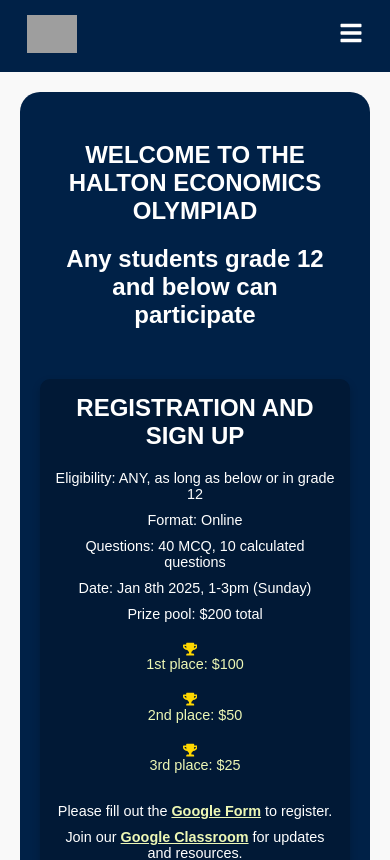
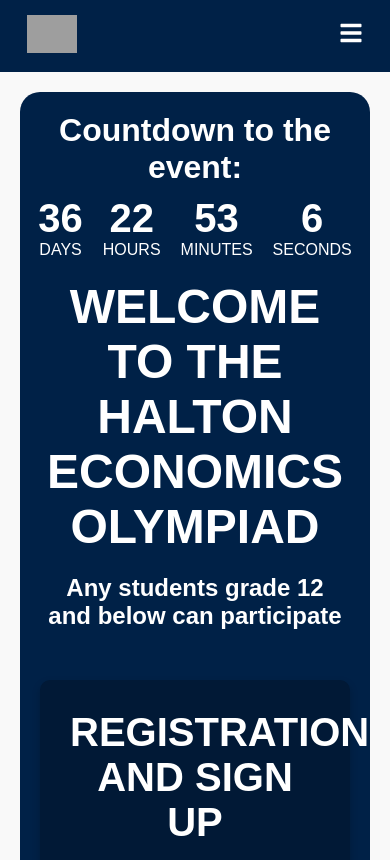
Before and after one commit to thecodemonki/Economics-Club-Website, a React (Create React App) app: page / in a window 390 px wide. Shown: the top 860 px of the page. Built offline with nearby package versions, Linux system fonts and the light colour scheme; grey boxes are pictures that could not be loaded.

Commit message:
added clock + updated time

```diff
--- a/package.json
+++ b/package.json
@@ -8,8 +8,10 @@
     "@testing-library/user-event": "^13.5.0",
     "dotenv": "^16.4.7",
     "emailjs-com": "^3.2.0",
+    "framer-motion": "^11.15.0",
     "lucide-react": "^0.468.0",
     "react": "^18.3.1",
+    "react-countdown": "^2.3.6",
     "react-dom": "^18.3.1",
     "react-icons": "^5.4.0",
     "react-router-dom": "^7.0.2",
--- a/src/Components/Home/Home.css
+++ b/src/Components/Home/Home.css
@@ -29,18 +29,6 @@
 .title-section p {
   font-size: 1.5em;
   font-weight: bold;
-}
-
-@media (max-width: 768px) {
-  .title-section h1 {
-    font-size: 2em; /* Adjust font size for smaller screens */
-  }
-}
-
-@media (max-width: 480px) {
-  .title-section h1 {
-    font-size: 1.5em; /* Further adjust font size for very small screens */
-  }
 }
 
 .registration-section {
@@ -106,32 +94,34 @@
   color: #ffeb3b; /* Lighter yellow on hover */
 }
 
-@media (max-width: 768px) {
-  .registration-section {
-    padding: 20px; /* Adjust padding for smaller screens */
+.countdown-timer {
+  text-align: center;
+  margin-bottom: 20px;
 }
 
-  .registration-section h2 {
-    font-size: 2em; /* Adjust font size for smaller screens */
+.countdown-timer h3 {
+  font-size: 2em;
+  margin-bottom: 10px;
 }
 
-  .registration-section p,
-  .registration-section ul li {
-    font-size: 1em; /* Adjust font size for smaller screens */
-  }
+.countdown {
+  display: flex;
+  justify-content: center;
+  gap: 20px;
 }
 
-@media (max-width: 480px) {
-  .registration-section {
-    padding: 15px; /* Further adjust padding for very small screens */
+.countdown-item {
+  display: flex;
+  flex-direction: column;
+  align-items: center;
 }
 
-  .registration-section h2 {
-    font-size: 1.5em; /* Further adjust font size for very small screens */
+.countdown-time {
+  font-size: 2.5em;
+  font-weight: bold;
 }
 
-  .registration-section p,
-  .registration-section ul li {
-    font-size: 0.9em; /* Further adjust font size for very small screens */
+.countdown-label {
+  font-size: 1em;
+  text-transform: uppercase;
 }
-}
--- a/src/Components/Home/Home.js
+++ b/src/Components/Home/Home.js
@@ -1,10 +1,42 @@
 import React from 'react';
 import { FaTrophy } from 'react-icons/fa';
+import Countdown from 'react-countdown';
 import './Home.css';
 
 function Home() {
+  const countdownRenderer = ({ days, hours, minutes, seconds, completed }) => {
+    if (completed) {
+      return <span>The event has started!</span>;
+    } else {
+      return (
+        <div className="countdown">
+          <div className="countdown-item">
+            <div className="countdown-time">{days}</div>
+            <span className="countdown-label">Days</span>
+          </div>
+          <div className="countdown-item">
+            <div className="countdown-time">{hours}</div>
+            <span className="countdown-label">Hours</span>
+          </div>
+          <div className="countdown-item">
+            <div className="countdown-time">{minutes}</div>
+            <span className="countdown-label">Minutes</span>
+          </div>
+          <div className="countdown-item">
+            <div className="countdown-time">{seconds}</div>
+            <span className="countdown-label">Seconds</span>
+          </div>
+        </div>
+      );
+    }
+  };
+
   return (
     <div className="home-container">
+      <div className="countdown-timer">
+        <h3>Countdown to the event:</h3>
+        <Countdown date={new Date('2025-01-12T13:00:00')} renderer={countdownRenderer} />
+      </div>
       <div className="title-section">
         <h1>WELCOME TO THE HALTON ECONOMICS OLYMPIAD</h1>
         <p>Any students grade 12 and below can participate</p>
@@ -14,7 +46,7 @@ function Home() {
         <p>Eligibility: ANY, as long as below or in grade 12</p>
         <p>Format: Online</p>
         <p>Questions: 40 MCQ, 10 calculated questions</p>
-        <p>Date: Jan 8th 2025, 1-3pm (Sunday)</p>
+        <p>Date: Jan 12th 2025, 1-3pm (Sunday)</p>
         <p>Prize pool: $200 total</p>
         <ul className="prizes">
           <li><FaTrophy className="prize-icon" /> 1st place: $100</li>
--- a/src/Components/Resources/Resources.js
+++ b/src/Components/Resources/Resources.js
@@ -51,7 +51,7 @@ const resources = [
   {
     title: "Columbia College Practice Exams",
     link: "https://columbiacollege-ca.libguides.com/sampletests",
-    description: "Condensed IB HL Economics textbook"
+    description: "Past papers from Columbia College"
   },
   {
     title: "AP Calc AB: Definite Integral Practice",
```
Also changed, not shown: src/Components/Team/Team.js (+9 -0 lines), 1 other file (tests, documents, lock files or other folders). Lines whose indentation alone changed are shown as unchanged.
